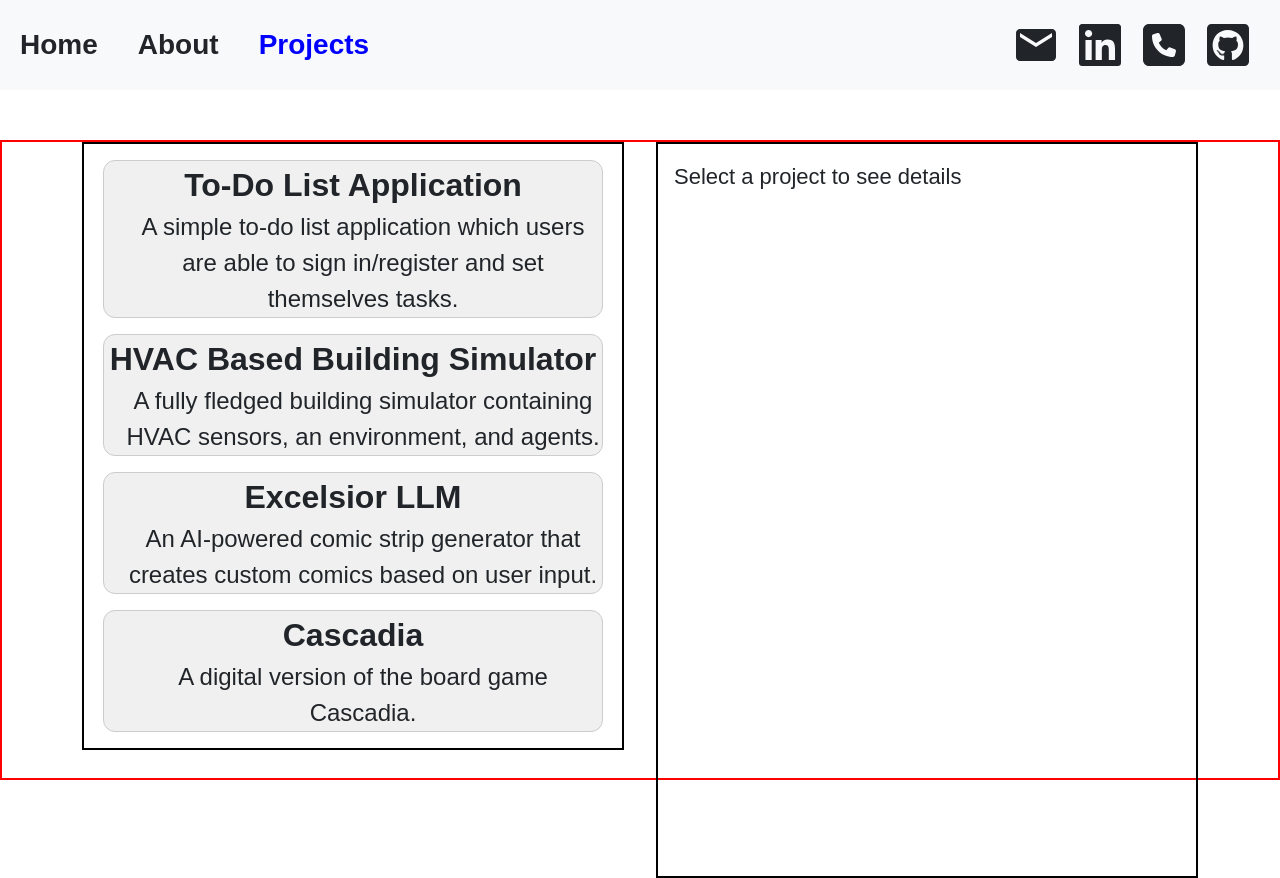
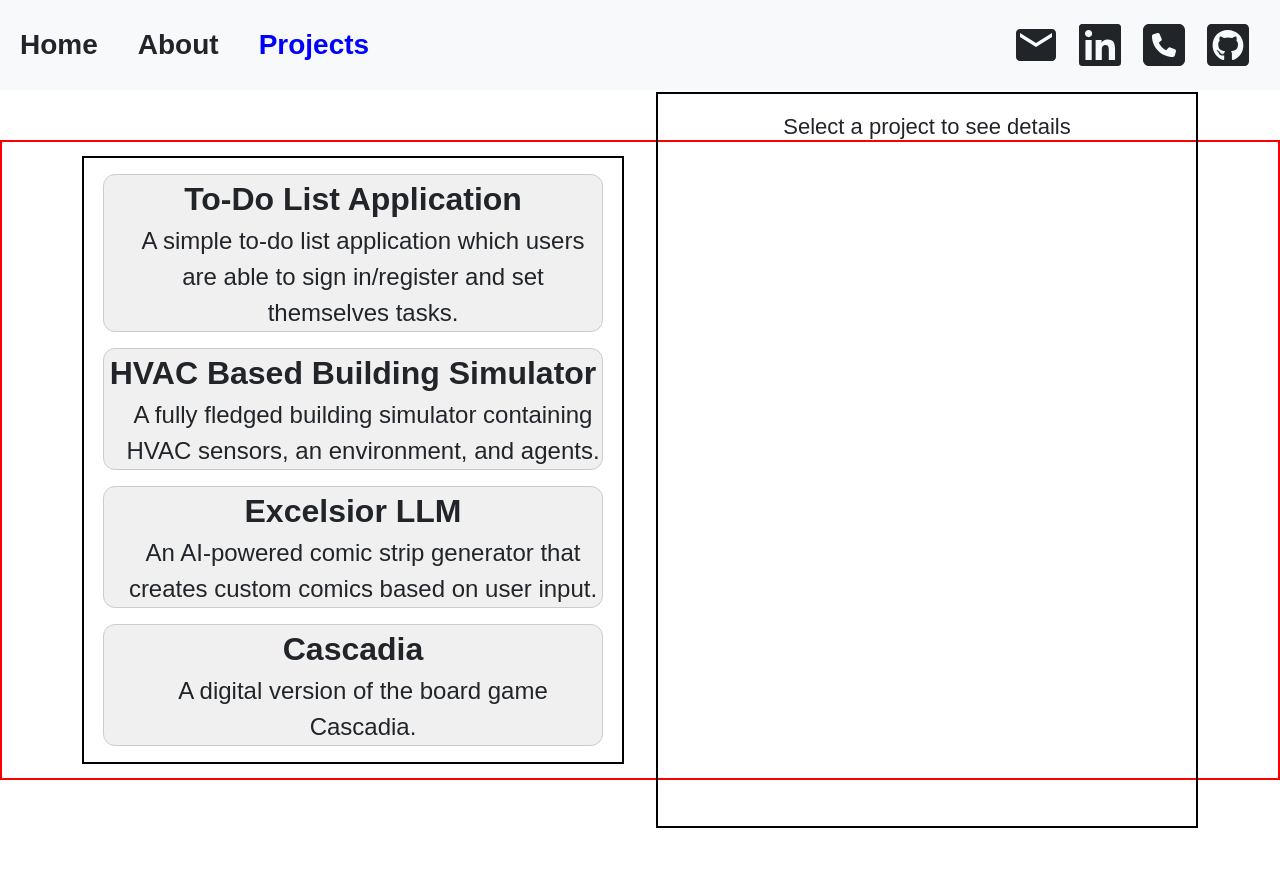
Before and after one commit to handsansanhand/PortfolioWebsite, a React app in the folder portfolio/: page /projectspage in a window 1280 px wide. After the commit the page ends 828 px from the top, so only its background shows below. Built offline with nearby package versions, Linux system fonts and the light colour scheme; the HTML template or start-up script is replaced by a standard one.

Commit message:
alignment updated

```diff
--- a/portfolio/src/components/Projectdetails.css
+++ b/portfolio/src/components/Projectdetails.css
@@ -57,3 +57,9 @@ flex-direction: row;
   margin: auto 0;
   align-self: center;
 }
+.backUpText {
+  align-items: center;
+  justify-content: center;
+  display: flex;
+
+}
--- a/portfolio/src/components/Projectdetails.jsx
+++ b/portfolio/src/components/Projectdetails.jsx
@@ -119,7 +119,7 @@ function Projectdetails({ selectedProject }) {
         </div>
             </div>
       ) : (
-        <div>Select a project to see details</div>
+        <div className="backUpText">Select a project to see details</div>
       )}
     </div>
   );
--- a/portfolio/src/components/Projectlist.css
+++ b/portfolio/src/components/Projectlist.css
@@ -1,9 +1,9 @@
 .projectsContainer {
-
   display: flex;
   height: 100vh;
   padding: 2rem;
   gap: 2rem;
+    align-items: center;
 }
 
 .projectListSection {
@@ -23,6 +23,7 @@
   flex-wrap: wrap;
   gap: 1rem;
   justify-content: flex-start;
+
 
 }
 
--- a/portfolio/src/components/Projectspage.css
+++ b/portfolio/src/components/Projectspage.css
@@ -1,7 +1,7 @@
 .projectsContainer {
   display: flex;
   justify-content: space-between;
-  align-items: flex-start;
+  align-items: center;
   height: 80vh;
   margin-top: 50px;
   padding: 0 5rem;
@@ -10,8 +10,8 @@
 }
 
 .projectListSection, .projectDetailsSection {
-  flex: 1 1 0; /* grow and shrink equally, basis 0 */
+  flex: 1 1 0;
   border: 2px solid black;
   padding: 1rem;
-  min-width: 0; /* important to allow shrinking and text wrap */
+  min-width: 0;
 }
```
